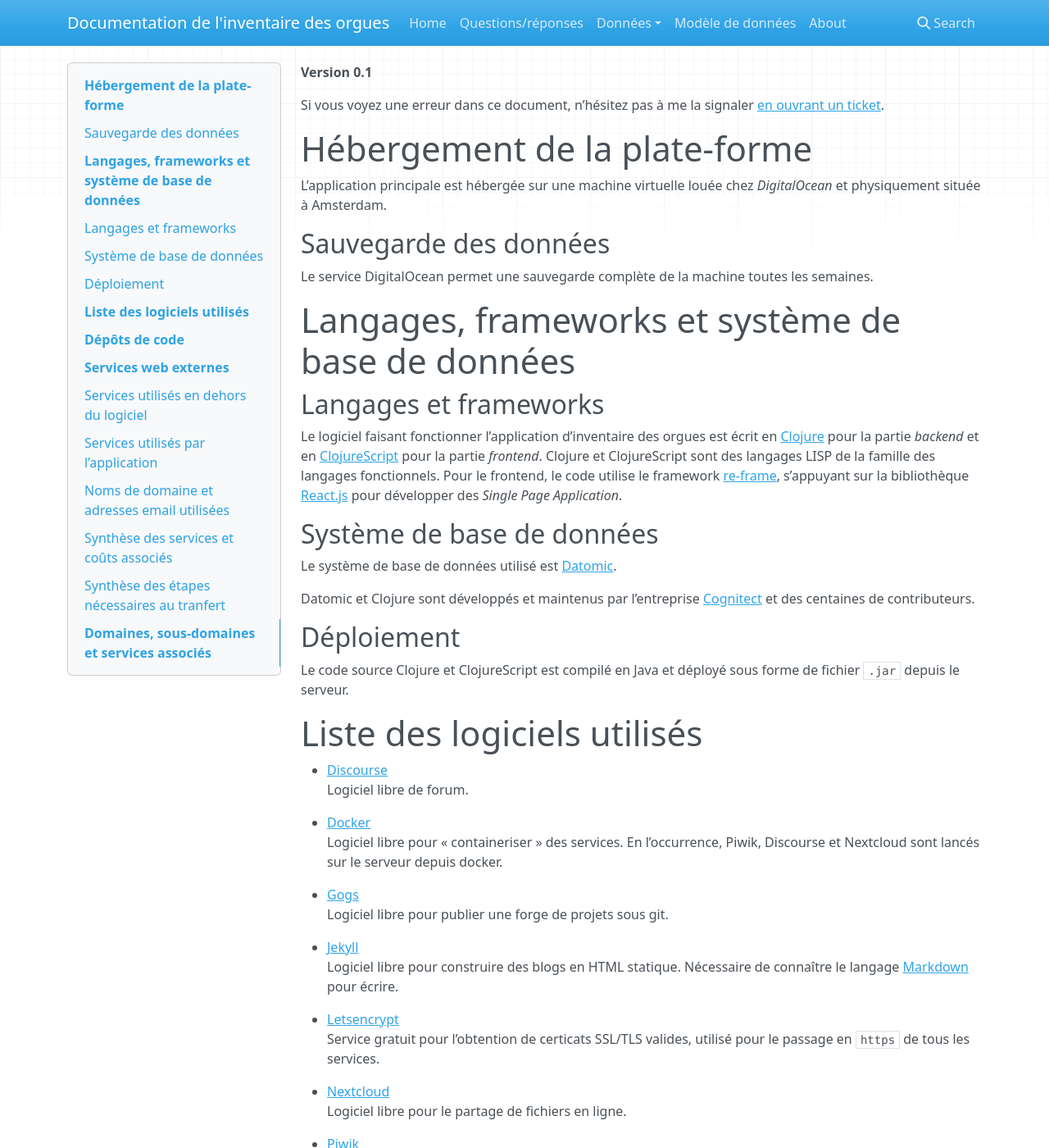
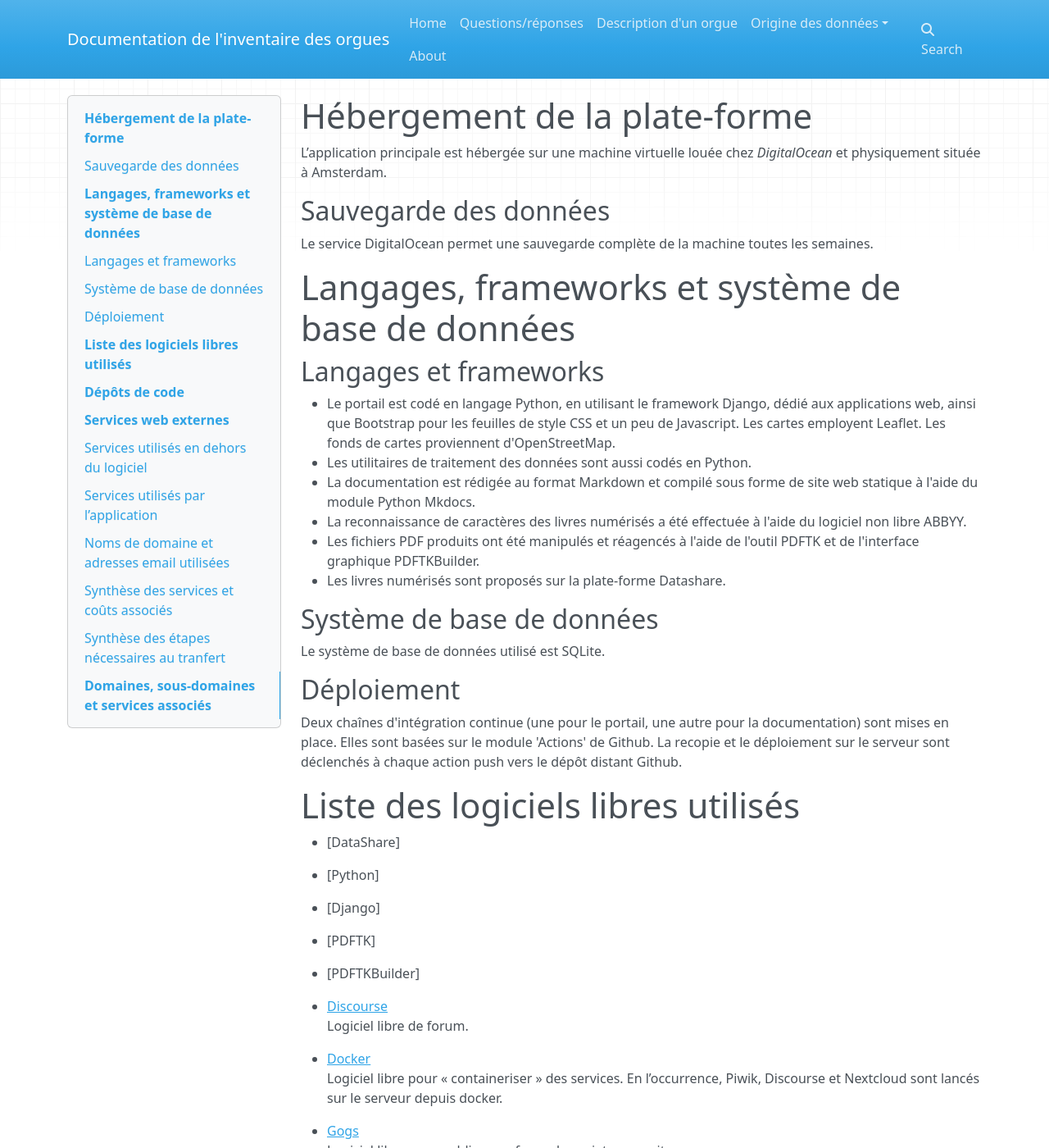
Before and after one commit to inventaire-des-orgues/docs, an MkDocs documentation site: the page built from docs/reprise-technique.md, in a window 1280 px wide and 1400 px high. Shown: the whole window at 82% size. Built offline with MkDocs 1.6.1, drawn with Linux system fonts in a browser that asks for light colours; nearby versions of some CDN libraries; some of the changed text lies outside the part shown.

Commit message:
Refonte FAQ

```diff
--- a/docs/reprise-technique.md
+++ b/docs/reprise-technique.md
@@ -1,9 +1,3 @@
-**Version 0.1**
-
-Si vous voyez une erreur dans ce document, n’hésitez pas à me la
-signaler [en ouvrant un
-ticket](https://git.inventaire-des-orgues.fr/bzg/ido-docs/issues).
-
 # Hébergement de la plate-forme
 
 L’application principale est hébergée sur une machine virtuelle louée
@@ -18,29 +12,34 @@
 
 ## Langages et frameworks
 
-Le logiciel faisant fonctionner l’application d’inventaire des orgues
-est écrit en [Clojure](https://clojure.org) pour la partie *backend* et
-en [ClojureScript](https://github.com/clojure/clojurescript) pour la
-partie *frontend*. Clojure et ClojureScript sont des langages LISP de la
-famille des langages fonctionnels. Pour le frontend, le code utilise le
-framework [re-frame](https://github.com/Day8/re-frame), s’appuyant sur
-la bibliothèque [React.js](https://reactjs.org) pour développer des
-*Single Page Application*.
+- Le portail est codé en langage Python, en utilisant le framework Django, dédié aux applications web, ainsi que Bootstrap pour les feuilles de style CSS et un peu de Javascript. Les cartes employent Leaflet. Les fonds de cartes proviennent d'OpenStreetMap.
+- Les utilitaires de traitement des données sont aussi codés en Python.
+- La documentation est rédigée au format Markdown et compilé sous forme de site web statique à l'aide du module Python Mkdocs.
+- La reconnaissance de caractères des livres numérisés a été effectuée à l'aide du logiciel non libre ABBYY.
+- Les fichiers PDF produits ont été manipulés et réagencés à l'aide de l'outil PDFTK et de l'interface graphique PDFTKBuilder.
+- Les livres numérisés sont proposés sur la plate-forme Datashare.
 
 ## Système de base de données
 
-Le système de base de données utilisé est
-[Datomic](http://www.datomic.com).
-
-Datomic et Clojure sont développés et maintenus par l’entreprise
-[Cognitect](https://cognitect.com/) et des centaines de contributeurs.
+Le système de base de données utilisé est SQLite.
 
 ## Déploiement
 
-Le code source Clojure et ClojureScript est compilé en Java et déployé
-sous forme de fichier `.jar` depuis le serveur.
+Deux chaînes d'intégration continue (une pour le portail, une autre pour la documentation) sont mises en place.
+Elles sont basées sur le module 'Actions' de Github.
+La recopie et le déploiement sur le serveur sont déclenchés à chaque action push vers le dépôt distant Github.
 
-# Liste des logiciels utilisés
+# Liste des logiciels libres utilisés
+
+  - [DataShare]
+
+  - [Python]
+
+  - [Django]
+
+  - [PDFTK]
+
+  - [PDFTKBuilder]
 
   - [Discourse](https://www.discourse.org)
     Logiciel libre de forum.
@@ -70,6 +69,20 @@
     web.
 
 # Dépôts de code
+
+Dépôts principaux sur placé sur Github :
+
+  - [Portail](https://github.com/inventaire-des-orgues/portail)
+
+  - [Docs](https://github.com/inventaire-des-orgues/docs)
+
+  - [Indexes](https://github.com/inventaire-des-orgues/indexes)
+
+  - [Organslist](https://github.com/inventaire-des-orgues/organslist)
+
+  - [Organslexicon](https://github.com/inventaire-des-orgues/organslexicon)
+
+  - [API](https://github.com/inventaire-des-orgues/api)
 
 Liste des dépôts disponibles depuis *la forge* du projet :
 
--- a/mkdocs.yml
+++ b/mkdocs.yml
@@ -10,9 +10,9 @@
 nav:
     - Home: index.md
     - Questions/réponses: faq.md
-    - Données:
+    - Description d'un orgue : fiche-orgue.md
+    - Origine des données:
         - Etat et collectivités: donnees_etatcollectivites.md
         - Sites Internet: donnees_sites.md
         - Livres d'inventaires: donnees_livres.md
-    - Modèle de données : modele.md
     - About: about.md
```
Also changed, not shown: docs/code-source.md (+1 -0 lines), docs/faq.md (+55 -42 lines).
